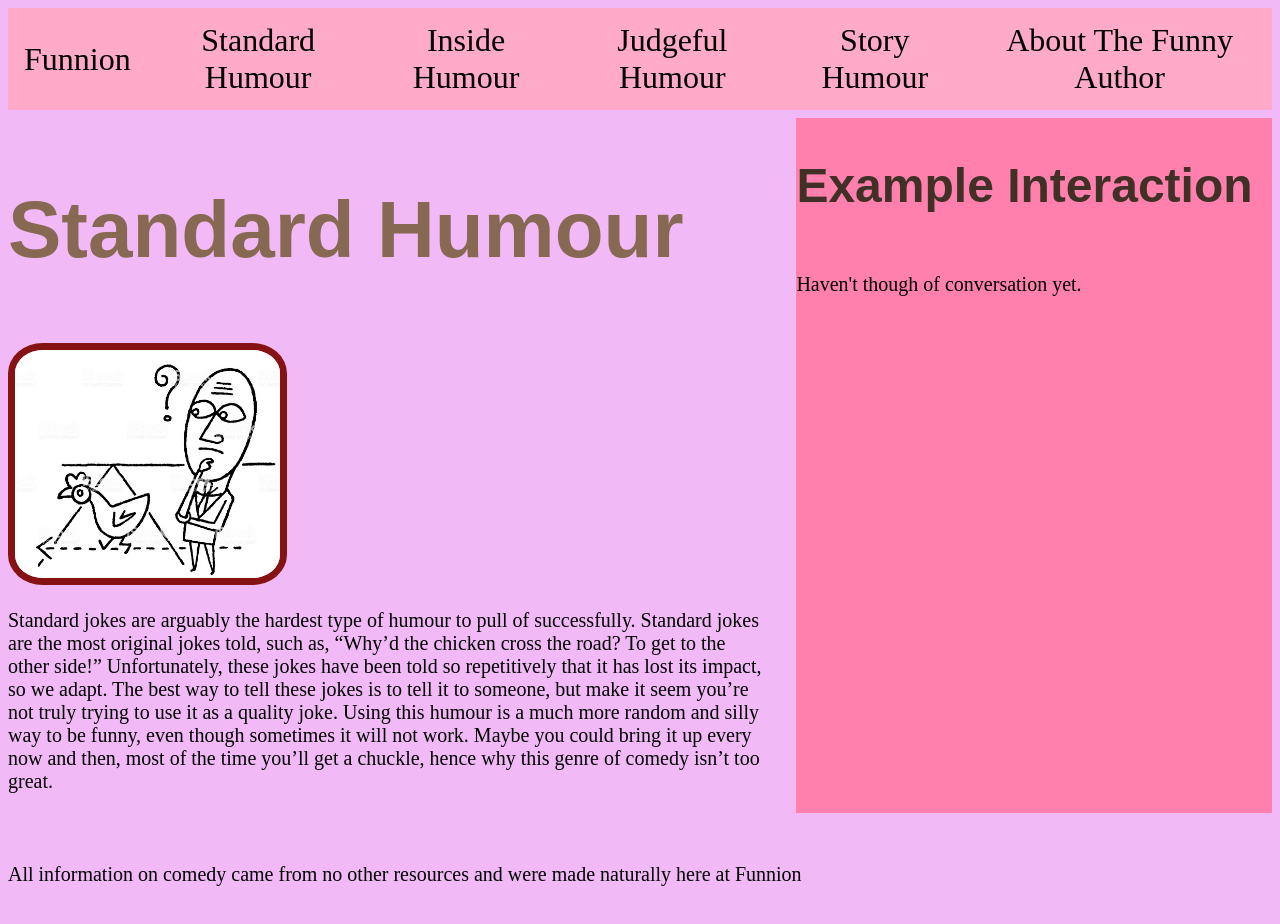
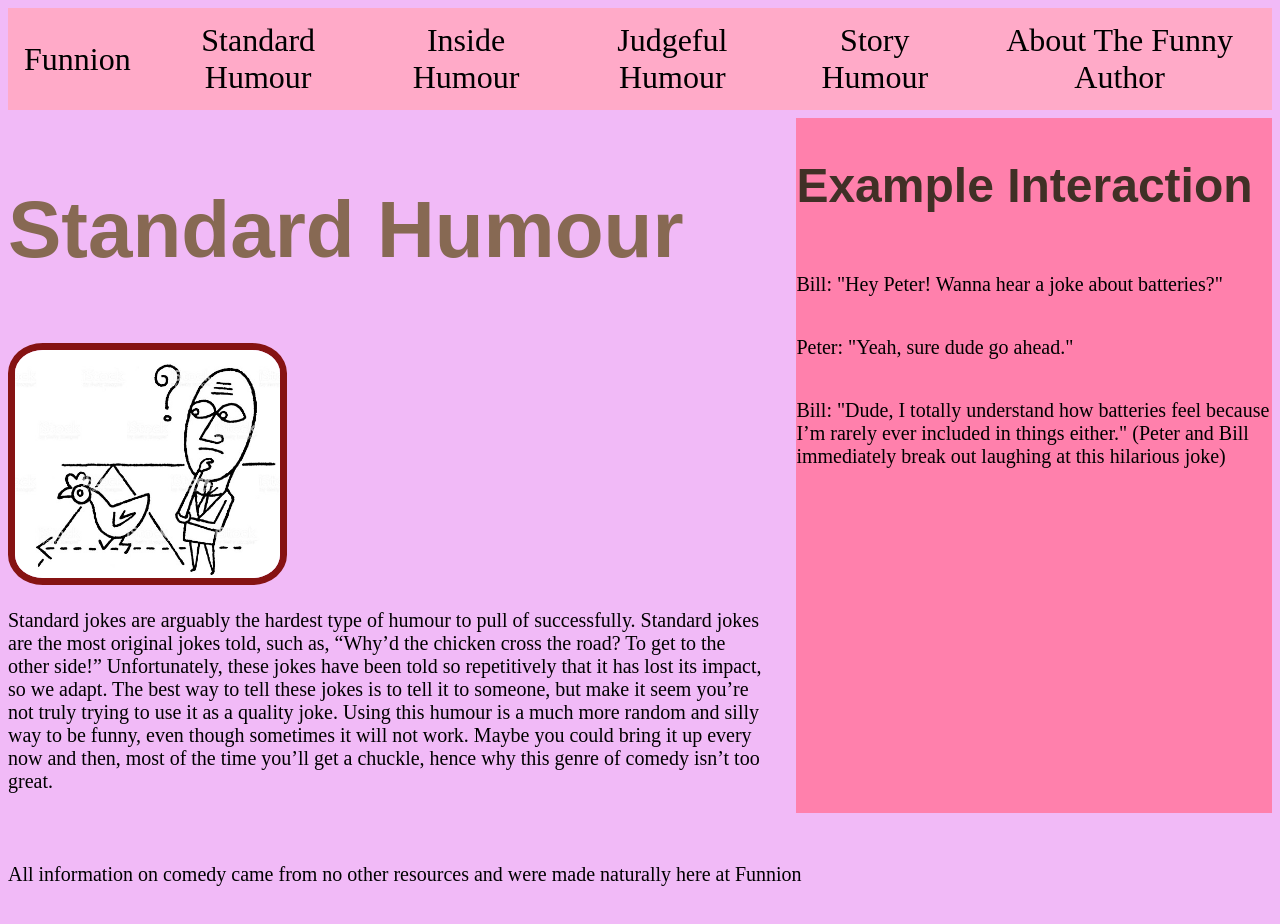
Before and after one commit to Carter730/funny-website, a plain HTML site: page Standard.html in a window 1280 px wide. Drawn offline with Linux system fonts and the light colour scheme.

Commit message:
Update Standard.html
conversation added

```diff
--- a/Standard.html
+++ b/Standard.html
@@ -37,7 +37,9 @@
     </main>
     <aside class="">
     <h2>Example Interaction</h2>
-    <p>Haven't though of conversation yet.</p>
+      <p>Bill: "Hey Peter! Wanna hear a joke about batteries?"</p>
+      <p>Peter: "Yeah, sure dude go ahead."</p>
+      <p>Bill: "Dude, I totally understand how batteries feel because I’m rarely ever included in things either." (Peter and Bill immediately break out laughing at this hilarious joke)</p>
     </aside>
     <footer>
       <p>All information on comedy came from no other resources and were made naturally here at Funnion</p>
```
